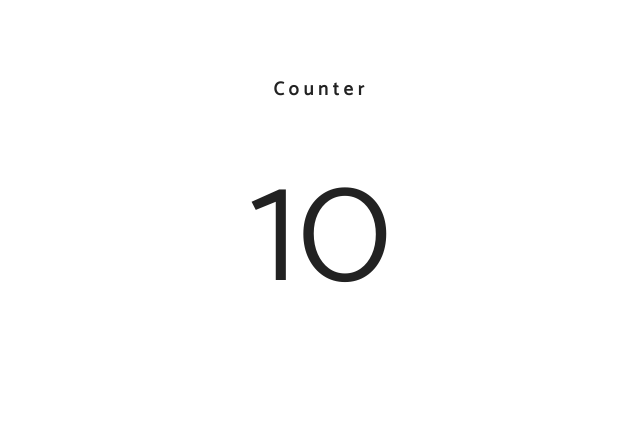
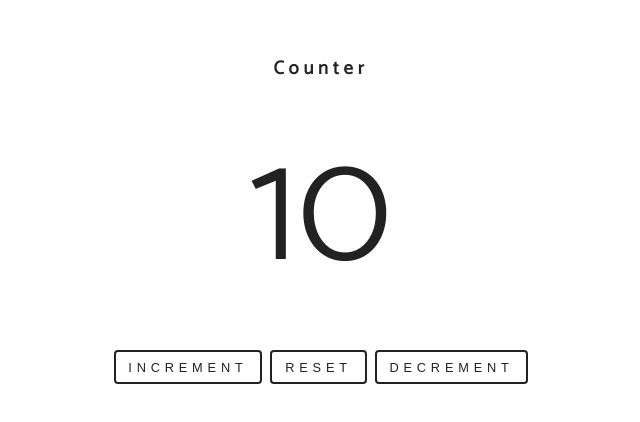
Before and after one commit to Roshith93/redux-refresh, a React (Create React App) app: page / in a window 1280 px wide. Shown: the part 178-600 px from the top of the page, without its empty margins (319-959 px from the left). Built offline with nearby package versions, Linux system fonts and the light colour scheme.

Commit message:
added dispatch actions to buttons

```diff
--- a/src/Counter.js
+++ b/src/Counter.js
@@ -1,16 +1,17 @@
 import React from 'react'
 import {connect} from 'react-redux'
+import {increment, decrement, reset} from './redux/actions/counter'
 
 const Counter = (props) => {
 
  return (<div className="container">
   <h3>{props.name}</h3>
   <p className="counter">{props.count}</p>
-  {/* <div className="buttons">
-  <button type="button" onClick={()=>inc} className="btn">increment</button>
-  <button onClick={reset} className="btn">reset</button>
-  <button onClick={dec} className="btn">decrement</button>
-  </div> */}
+  <div className="buttons">
+  <button type="button" onClick={props.increment} className="btn">increment</button>
+  <button onClick={props.reset} className="btn">reset</button>
+  <button onClick={props.decrement} className="btn">decrement</button>
+  </div>
  </div>)
 }
 const mapStateToProps = state => {
@@ -19,4 +20,11 @@ const mapStateToProps = state => {
   name: state.counter.name
  }
 }
-export default connect(mapStateToProps)(Counter)
+const mapDispatchToProps = dispatch => {
+ return {
+  increment: () => dispatch(increment()),
+  decrement: () => dispatch(decrement()),
+  reset: () => dispatch(reset()),
+ }
+}
+export default connect(mapStateToProps, mapDispatchToProps)(Counter)
```
